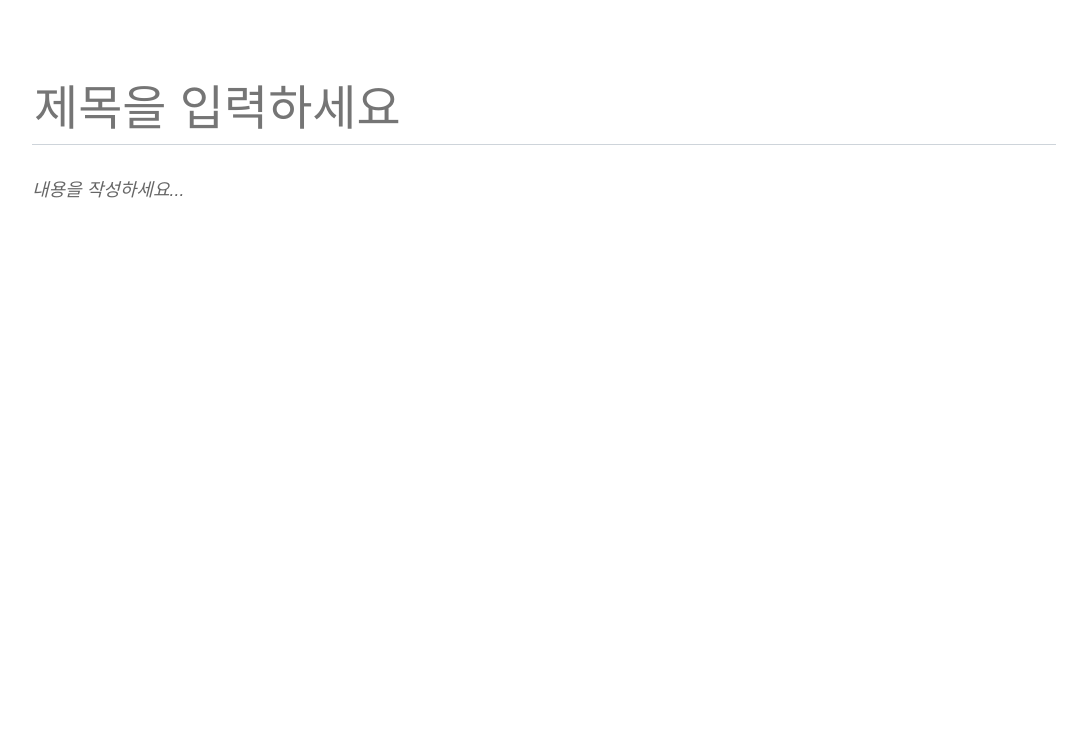
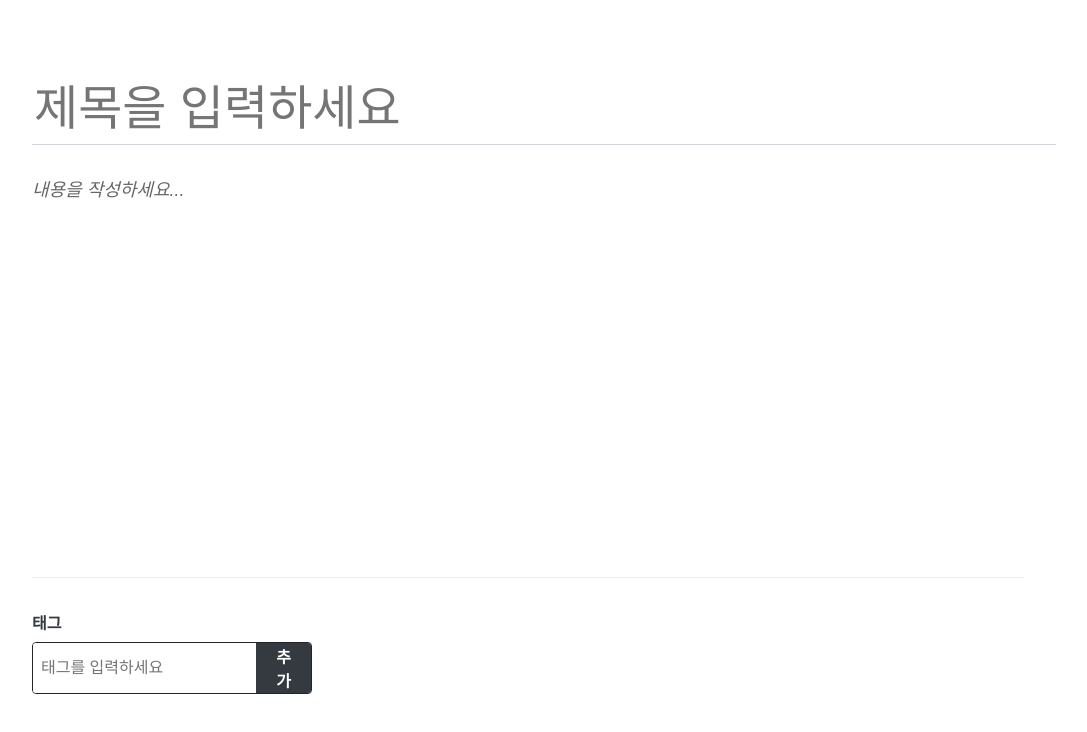
Before and after one commit to bongjoi/blog, a React (Create React App) app in the folder frontend/: page /write in a window 1280 px wide. Shown: the top 732 px of the page, without its empty margins (112-1199 px from the left). Built offline with nearby package versions, Linux system fonts and the light colour scheme.

Commit message:
TagBox 만들기

```diff
--- /dev/null
+++ b/frontend/src/components/write/TagBox.js
@@ -0,0 +1,126 @@
+import React, { useState, useCallback } from 'react'
+import styled from 'styled-components'
+import palette from '../../lib/styles/palette'
+
+const TagBoxBlock = styled.div`
+  padding-top: 2rem;
+  width: 100%;
+  border-top: 1px solid ${palette.gray[2]};
+
+  h4 {
+    margin-top: 0;
+    margin-bottom: 0.5rem;
+    color: ${palette.gray[8]};
+  }
+`
+
+const TagForm = styled.form`
+  display: flex;
+  width: 280px;
+  border: 1px solid ${palette.gray[9]};
+  border-radius: 4px;
+  overflow: hidden;
+
+  input,
+  button {
+    font-size: 1rem;
+    outline: none;
+    border: none;
+  }
+  input {
+    padding: 0.5rem;
+    flex: 1;
+  }
+  button {
+    padding-right: 1rem;
+    padding-left: 1rem;
+    background: ${palette.gray[8]};
+    font-weight: bold;
+    color: white;
+    border: none;
+    cursor: pointer;
+
+    &:hover {
+      background: ${palette.gray[6]};
+    }
+  }
+`
+
+const Tag = styled.div`
+  margin-right: 0.5rem;
+  color: ${palette.gray[6]};
+  cursor: pointer;
+  &:hover {
+    opacity: 0.5;
+  }
+`
+
+const TagListBlock = styled.div`
+  display: flex;
+  margin-top: 0.5rem;
+`
+
+// React.memo를 사용하여 tag값이 바뀔 때만 리렌더링 되도록 처리
+const TagItem = React.memo(({ tag, onRemove }) => (
+  <Tag onClick={() => onRemove(tag)}>#{tag}</Tag>
+))
+
+// React.memo를 사용하여 tags값이 바뀔 때만 리렌더링 되도록 처리
+const TagList = React.memo(({ tags, onRemove }) => (
+  <TagListBlock>
+    {tags.map((tag) => (
+      <TagItem key={tag} tag={tag} onRemove={onRemove} />
+    ))}
+  </TagListBlock>
+))
+
+const TagBox = () => {
+  const [input, setInput] = useState('')
+  const [localTags, setLocalTags] = useState([])
+
+  const insertTag = useCallback(
+    (tag) => {
+      if (!tag) return // 공백이라면 추가하지 않음
+      if (localTags.includes(tag)) return // 이미 존재한다면 추가하지 않음
+      setLocalTags([...localTags, tag])
+    },
+    [localTags]
+  )
+
+  const onRemove = useCallback(
+    (tag) => {
+      setLocalTags(localTags.filter((t) => t !== tag))
+    },
+    [localTags]
+  )
+
+  const onChange = useCallback((e) => {
+    setInput(e.target.value)
+  }, [])
+
+  const onSubmit = useCallback(
+    (e) => {
+      e.preventDefault()
+      insertTag(input.trim())
+      setInput('')
+    },
+    [input, insertTag]
+  )
+
+  return (
+    <TagBoxBlock>
+      <h4>태그</h4>
+      <TagForm onSubmit={onSubmit}>
+        <input
+          placeholder="태그를 입력하세요"
+          value={input}
+          onChange={onChange}
+        />
+        <button type="submit">추가</button>
+      </TagForm>
+      <TagList tags={localTags} onRemove={onRemove} />
+    </TagBoxBlock>
+  )
+}
+
+export default TagBox
--- a/frontend/src/pages/WritePage.js
+++ b/frontend/src/pages/WritePage.js
@@ -1,11 +1,13 @@
 import React from 'react'
 import Editor from '../components/write/Editor'
 import Responsive from '../components/common/Responsive'
+import TagBox from '../components/write/TagBox'
 
 function WritePage() {
   return (
     <Responsive>
       <Editor />
+      <TagBox />
     </Responsive>
   )
 }
```
